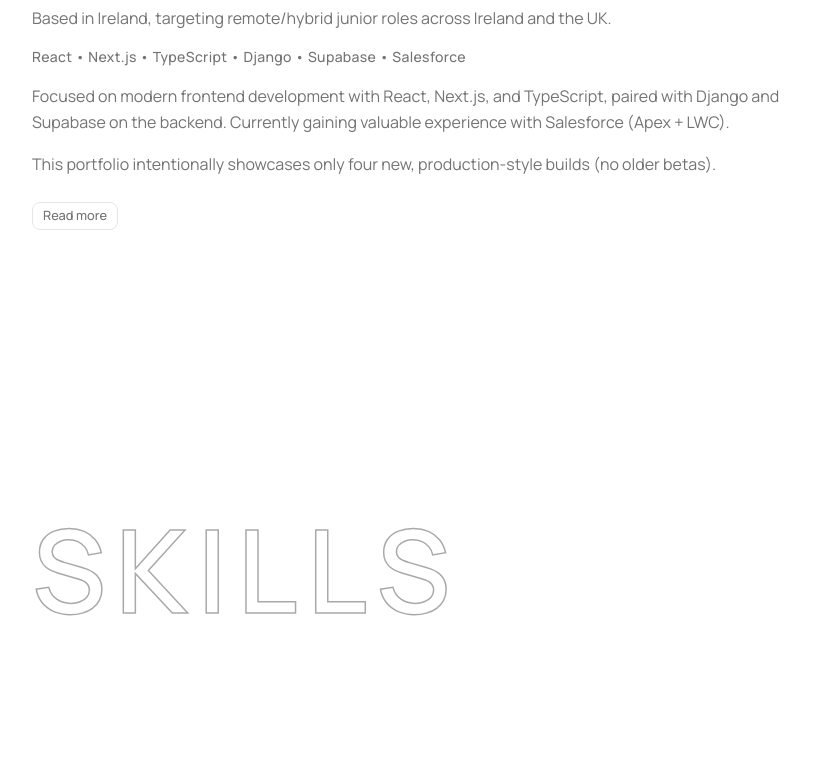
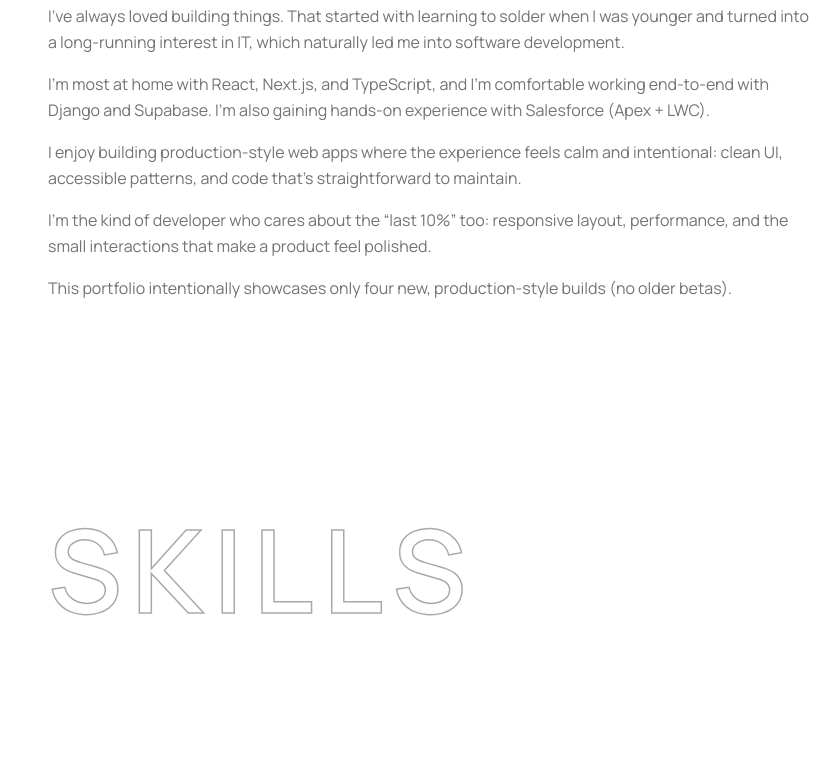
Before and after one commit to ShaAnder/portfolio, a Next.js app: page / in a window 1280 px wide. Shown: the part 1180-1964 px from the top of the page, without its empty margins (112-952 px from the left). Built offline with nearby package versions, Linux system fonts and the light colour scheme.

Commit message:
fix typescript base url lint bug, finish about section

```diff
--- a/package.json
+++ b/package.json
@@ -15,6 +15,7 @@
     "@fortawesome/react-fontawesome": "^3.3.0",
     "class-variance-authority": "^0.7.1",
     "clsx": "^2.1.1",
+    "framer-motion": "^12.38.0",
     "lucide-react": "^1.7.0",
     "next": "16.2.1",
     "next-themes": "^0.4.6",
--- a/src/app/layout.tsx
+++ b/src/app/layout.tsx
@@ -5,7 +5,6 @@ import "./globals.css";
 import "@fortawesome/fontawesome-svg-core/styles.css";
 import { config } from "@fortawesome/fontawesome-svg-core";
 
-import { SiteFooter } from "@/components/site/SiteFooter";
 import { SiteHeader } from "@/components/site/SiteHeader";
 import { MobileNav } from "@/components/site/MobileNav";
 import { ParticleNetworkBackground } from "@/components/site/ParticleNetworkBackground";
@@ -97,8 +96,9 @@ export default function RootLayout({
 							<ThemeToggle />
 						</div>
 
-						<main className="mx-auto max-w-6xl px-4 lg:pl-20">{children}</main>
-						<SiteFooter />
+						<main className="mx-auto max-w-6xl px-4 lg:pl-24 lg:pr-8">
+							{children}
+						</main>
 					</div>
 				</ThemeProvider>
 			</body>
--- a/src/app/page.tsx
+++ b/src/app/page.tsx
@@ -12,7 +12,6 @@ import {
 import { ProjectCard } from "@/components/site/ProjectCard";
 import { ProjectDetailsDialog } from "@/components/site/ProjectDetailsDialog";
 import { Section } from "@/components/site/Section";
-import { AboutReadMoreDialog } from "@/components/site/AboutReadMoreDialog";
 import { TestimonialCard } from "@/components/site/TestimonialCard";
 import { Badge } from "@/components/ui/badge";
 import { buttonVariants } from "@/components/ui/button-variants";
@@ -45,7 +44,7 @@ export default function Home() {
 							<div className="relative mx-auto size-40 rounded-full min-[769px]:size-64 lg:size-80 xl:size-96">
 								<div
 									aria-hidden="true"
-									className="absolute -inset-3 rounded-full bg-black/30 blur-xl transition-colors duration-700 delay-1000 dark:bg-white/15"
+									className="absolute -inset-3 rounded-full bg-black/27 blur-xl transition-colors duration-700 dark:bg-white/13 lg:bg-black/30 lg:dark:bg-white/15"
 								/>
 
 								<div className="relative size-full overflow-hidden rounded-full border border-border">
@@ -193,39 +192,47 @@ export default function Home() {
 							</div>
 						</div>
 					</div>
-
-					<div
-						aria-hidden="true"
-						className="mt-10 hidden h-px w-24 bg-border/60 min-[769px]:block min-[769px]:mt-12"
-					/>
 				</div>
 			</section>
 
 			<Section id="about" title="About">
 				<div className="max-w-3xl space-y-4 text-muted-foreground">
 					<p>
-						Based in Ireland, targeting remote/hybrid junior roles across
-						Ireland and the UK.
-					</p>
-					<p className="text-sm font-medium tracking-wide">
-						React • Next.js • TypeScript • Django • Supabase • Salesforce
+						I’m Shaun, a junior full stack developer based in Ireland, currently
+						looking for remote or hybrid roles across Ireland and the UK.
 					</p>
 					<p>
-						Focused on modern frontend development with React, Next.js, and
-						TypeScript, paired with Django and Supabase on the backend.
-						Currently gaining valuable experience with Salesforce (Apex + LWC).
+						I’ve always loved building things. That started with learning to
+						solder when I was younger and turned into a long-running interest in
+						IT, which naturally led me into software development.
+					</p>
+					<p>
+						I’m most at home with React, Next.js, and TypeScript, and I’m
+						comfortable working end-to-end with Django and Supabase. I’m also
+						gaining hands-on experience with Salesforce (Apex + LWC).
+					</p>
+					<p>
+						I enjoy building production-style web apps where the experience
+						feels calm and intentional: clean UI, accessible patterns, and code
+						that’s straightforward to maintain.
+					</p>
+					<p>
+						I’m the kind of developer who cares about the “last 10%” too:
+						responsive layout, performance, and the small interactions that make
+						a product feel polished.
 					</p>
 					<p>
 						This portfolio intentionally showcases only four new,
 						production-style builds (no older betas).
 					</p>
-					<div className="pt-2">
-						<AboutReadMoreDialog />
-					</div>
 				</div>
 			</Section>
 
 			<Section id="skills" title="Skills">
+				<div className="space-y-4">
+					<p className="text-sm font-medium tracking-wide text-muted-foreground">
+						React • Next.js • TypeScript • Django • Supabase • Salesforce
+					</p>
 					<div className="grid gap-3 md:grid-cols-2 xl:grid-cols-3">
 						{skillGroups.map((group) => (
 							<div key={group.title} className="rounded-lg border p-3">
@@ -239,6 +246,7 @@ export default function Home() {
 								</div>
 							</div>
 						))}
+					</div>
 				</div>
 			</Section>
 
--- a/src/components/site/AboutReadMoreDialog.tsx
+++ /dev/null
@@ -1,49 +0,0 @@
-"use client";
-
-import { Button } from "@/components/ui/button";
-import {
-	Dialog,
-	DialogContent,
-	DialogDescription,
-	DialogHeader,
-	DialogTitle,
-	DialogTrigger,
-} from "@/components/ui/dialog";
-
-/*
-	AboutReadMoreDialog
-	-------------------
-	Uncontrolled dialog (internal open state) used on the homepage.
-
-	Implementation detail:
-	- Base UI's DialogTrigger supports a `render` prop, letting us provide a styled
-	  Button primitive while keeping the trigger semantics correct.
-*/
-
-export function AboutReadMoreDialog() {
-	return (
-		<Dialog>
-			<DialogTrigger render={<Button variant="outline" size="sm" />}>
-				Read more
-			</DialogTrigger>
-			<DialogContent className="max-w-xl">
-				<DialogHeader>
-					<DialogTitle>About</DialogTitle>
-					<DialogDescription>
-						Quick background and what I build.
-					</DialogDescription>
-				</DialogHeader>
-				<div className="space-y-4 px-4 pb-4 text-muted-foreground">
-					<p>
-						Based in Ireland, targeting remote/hybrid junior roles across
-						Ireland and the UK.
-					</p>
-					<p>
-						This portfolio intentionally showcases only four new,
-						production-style builds (no older betas).
-					</p>
-				</div>
-			</DialogContent>
-		</Dialog>
-	);
-}
--- /dev/null
+++ b/src/components/site/HeroProfileImage.tsx
@@ -0,0 +1,123 @@
+"use client";
+
+import * as React from "react";
+import Image from "next/image";
+import { motion, useReducedMotion } from "framer-motion";
+
+import { cn } from "@/lib/utils";
+
+type HeroProfileImageProps = {
+	className?: string;
+	imageSizes: string;
+};
+
+function hashStringToUint32(input: string) {
+	// FNV-1a 32-bit
+	let hash = 2166136261;
+	for (let i = 0; i < input.length; i++) {
+		hash ^= input.charCodeAt(i);
+		hash = Math.imul(hash, 16777619);
+	}
+	return hash >>> 0;
+}
+
+function mulberry32(seed: number) {
+	let t = seed >>> 0;
+	return function next() {
+		t += 0x6d2b79f5;
+		let r = Math.imul(t ^ (t >>> 15), 1 | t);
+		r ^= r + Math.imul(r ^ (r >>> 7), 61 | r);
+		return ((r ^ (r >>> 14)) >>> 0) / 4294967296;
+	};
+}
+
+function createDashArray(rng: () => number) {
+	// Create an irregular dash pattern (dash + gap pairs) that repeats around the circle.
+	// Values are in SVG user units (viewBox 0..100), tuned to look like "random breaks".
+	const pairs = 10;
+	const segments: number[] = [];
+	for (let i = 0; i < pairs; i++) {
+		const dash = 4 + rng() * 10; // 4..14
+		const gap = 3 + rng() * 12; // 3..15
+		segments.push(dash, gap);
+	}
+	return segments.map((n) => n.toFixed(2)).join(" ");
+}
+
+function seededDashArray(seed: string) {
+	return createDashArray(mulberry32(hashStringToUint32(seed)));
+}
+
+export function HeroProfileImage({
+	className,
+	imageSizes,
+}: HeroProfileImageProps) {
+	const reduceMotion = useReducedMotion();
+	const dashArray = React.useMemo(
+		() => seededDashArray("hero-profile-ring"),
+		[],
+	);
+
+	return (
+		<div
+			className={cn(
+				"relative isolate mx-auto size-40 rounded-full min-[769px]:size-64 lg:size-80 xl:size-96",
+				className,
+			)}
+		>
+			{/* Decorative ring: uses currentColor for theme-aware contrast. */}
+			<motion.svg
+				aria-hidden="true"
+				viewBox="0 0 100 100"
+				className="pointer-events-none absolute z-10 -inset-4 min-[769px]:-inset-5 lg:-inset-6 text-foreground/45"
+				animate={
+					reduceMotion
+						? undefined
+						: {
+								rotate: 360,
+							}
+				}
+				transition={
+					reduceMotion
+						? undefined
+						: { duration: 16, repeat: Infinity, ease: "linear" }
+				}
+			>
+				<motion.circle
+					cx="50"
+					cy="50"
+					r="48"
+					fill="none"
+					stroke="currentColor"
+					strokeWidth="1.6"
+					strokeLinecap="round"
+					strokeDasharray={dashArray}
+					animate={
+						reduceMotion
+							? undefined
+							: {
+									// ~2πr for r=48 in viewBox units (≈301.6) for a near-seamless loop.
+									strokeDashoffset: [0, -302],
+								}
+					}
+					transition={
+						reduceMotion
+							? undefined
+							: { duration: 10, repeat: Infinity, ease: "linear" }
+					}
+				/>
+			</motion.svg>
+
+			<div className="relative z-0 size-full overflow-hidden rounded-full border border-border">
+				<Image
+					src="/images/profile.jpg"
+					alt="Shaun Anderton"
+					fill
+					priority
+					className="object-cover object-[50%_10%] scale-[1.12]"
+					sizes={imageSizes}
+				/>
+			</div>
+		</div>
+	);
+}
--- a/src/components/site/Section.tsx
+++ b/src/components/site/Section.tsx
@@ -7,8 +7,8 @@ import { BackdropTitle } from "@/components/site/BackdropTitle";
 	This is a reusable layout wrapper for the homepage sections.
 
 	Styling choices:
-	- `scroll-mt-4` gives a small offset so anchors don't kiss the top edge.
-	- `py-12 md:py-16` gives comfortable vertical rhythm that scales with screen size.
+	- `scroll-mt-4` for a small offset so anchors don't kiss the top edge.
+	- `py-12 md:py-16` for comfortable vertical rhythm that scales with screen size.
 	- Title uses tracking-tight + a responsive font size for a modern feel.
 */
 
```
Also changed, not shown: tsconfig.json (indentation only), 1 other file (tests, documents, lock files or other folders). Lines whose indentation alone changed are shown as unchanged.
